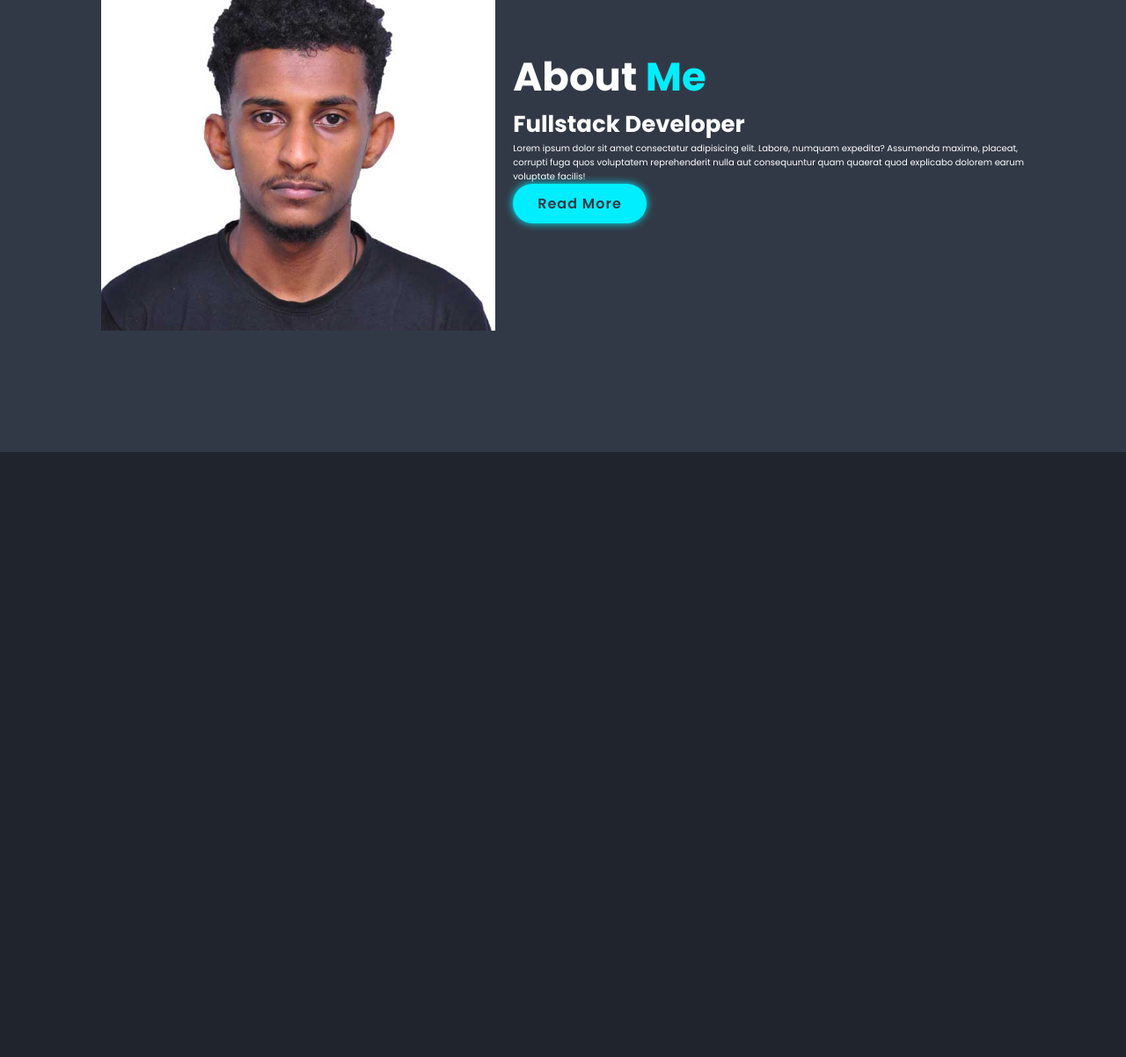
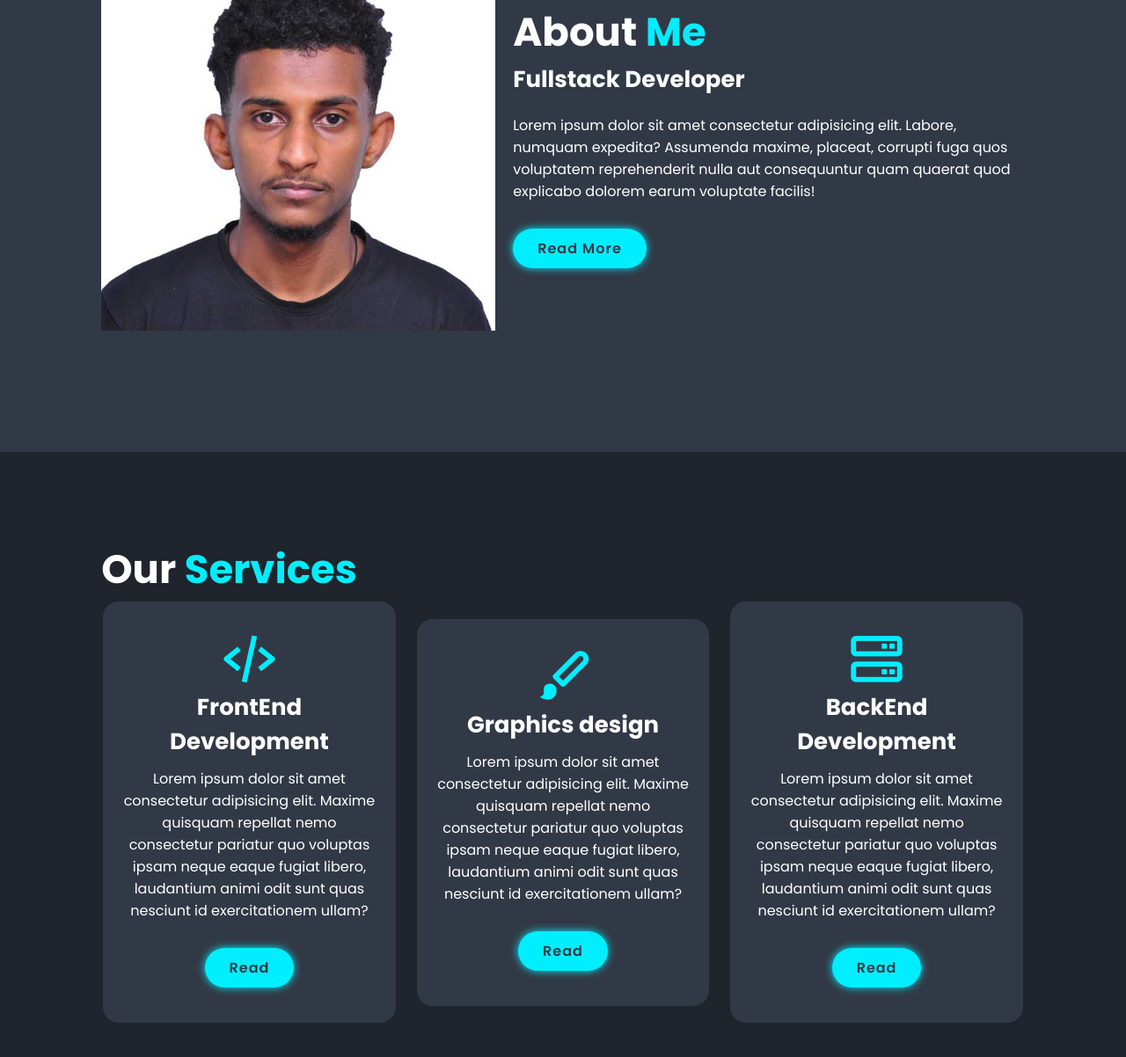
Before and after one commit to Jo-aiid/My-portfolio, a plain HTML site: page index.html in a window 1280 px wide. Shown: the part 1086-2288 px from the top of the page at 88% size. Before the commit the page ends 1600 px from the top, so only its background shows below. Drawn offline with nearby package versions, Linux system fonts and the light colour scheme.

Commit message:
complete services section

```diff
--- a/css/style.css
+++ b/css/style.css
@@ -143,7 +143,42 @@ span {
 .about-content h3 {
   font-size: 2.6rem;
 }
-about-content p {
+.about-content p {
   font-size: 1.6rem;
   margin: 2rem 0 3rem;
 }
+.services h2 {
+  margin-bottom: 5rem;
+}
+.services-container {
+  display: flex;
+  justify-content: center;
+  align-items: center;
+  flex-wrap: wrap;
+  gap: 2rem;
+}
+.services-container .services-box {
+  flex: 1 1 30rem;
+  background: var(--second-bg-color);
+  padding: 3rem 2rem 4rem;
+  border-radius: 2rem;
+  text-align: center;
+  border: 0.2rem solid var(--bg-color);
+  transition: 0.5rem ease;
+}
+.services-container .services-box:hover {
+  border-color: var(--main-color);
+  transform: scale(1.02);
+}
+
+.services-box i {
+  font-size: 7rem;
+  color: var(--main-color);
+}
+.services-box h3 {
+  font-size: 2.6rem;
+}
+.services-box p {
+  font-size: 1.6rem;
+  margin: 1rem 0 3rem;
+}
--- a/index.html
+++ b/index.html
@@ -59,7 +59,32 @@
    <a href="#" class="btn">Read More</a>
   </div>
    </section>
+ <!-- Services section design -->
+ <section class="sections" id="sections">
+  <h2 class="heading">Our <span>Services</span></h2>
+ <div class="services-container">
+  <div class="services-box">
+    <i class='bx bx-code-alt'></i>
+    <h3>FrontEnd Development</h3>
+    <p>Lorem ipsum dolor sit amet consectetur adipisicing elit. Maxime quisquam repellat nemo consectetur pariatur quo voluptas ipsam neque eaque fugiat libero, laudantium animi odit sunt quas nesciunt id exercitationem ullam?</p>
+ <a href="#" class="btn">Read</a>
+  </div>
 
+    <div class="services-box">
+      <i class='bx bxs-paint'></i>
+      <h3>Graphics design</h3>
+      <p>Lorem ipsum dolor sit amet consectetur adipisicing elit. Maxime quisquam repellat nemo consectetur pariatur quo voluptas ipsam neque eaque fugiat libero, laudantium animi odit sunt quas nesciunt id exercitationem ullam?</p>
+   <a href="#" class="btn">Read</a>
+    </div>
+
+      <div class="services-box">
+        <i class='bx bx-server'></i>
+        <h3>BackEnd  Development</h3>
+        <p>Lorem ipsum dolor sit amet consectetur adipisicing elit. Maxime quisquam repellat nemo consectetur pariatur quo voluptas ipsam neque eaque fugiat libero, laudantium animi odit sunt quas nesciunt id exercitationem ullam?</p>
+     <a href="#" class="btn">Read</a>
+      </div>
+ </div>
+</section>
     <!-- custom js -->
     <script src="script/script.js"></script>
   </body>
```
